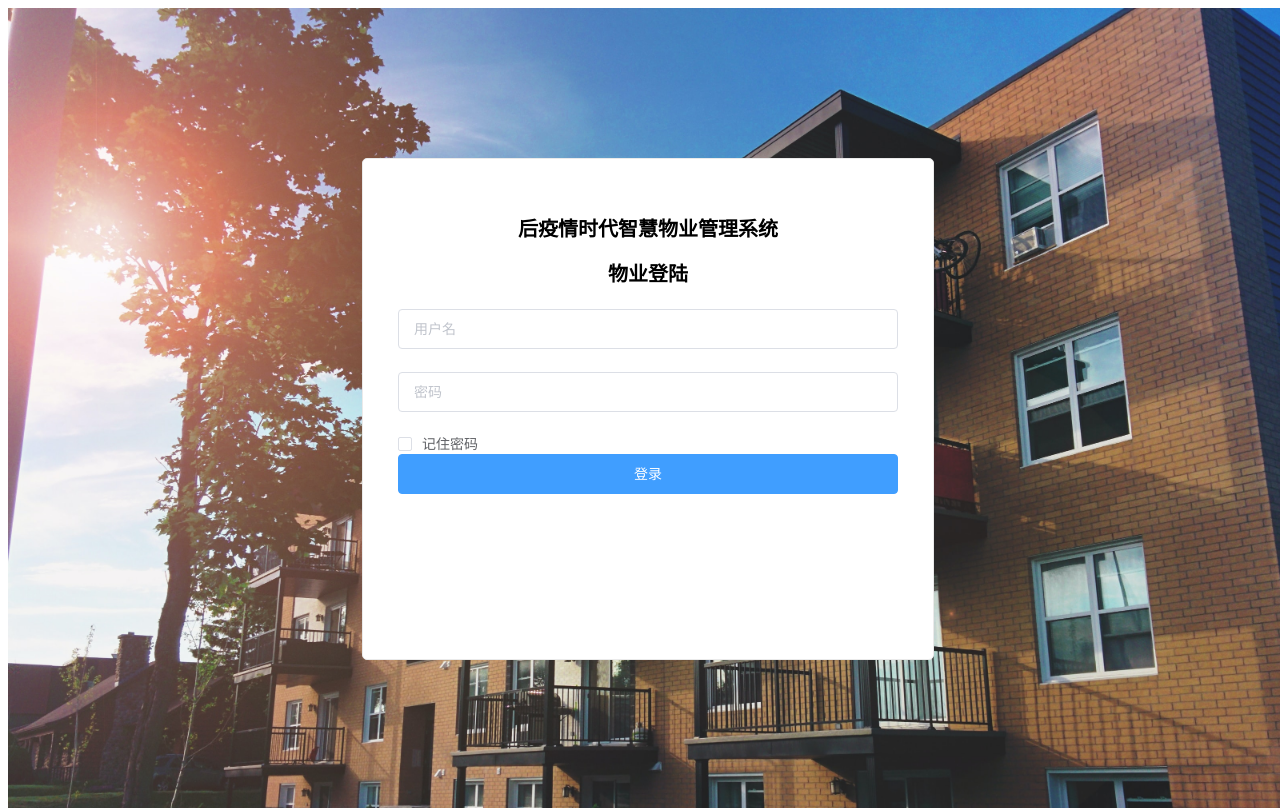
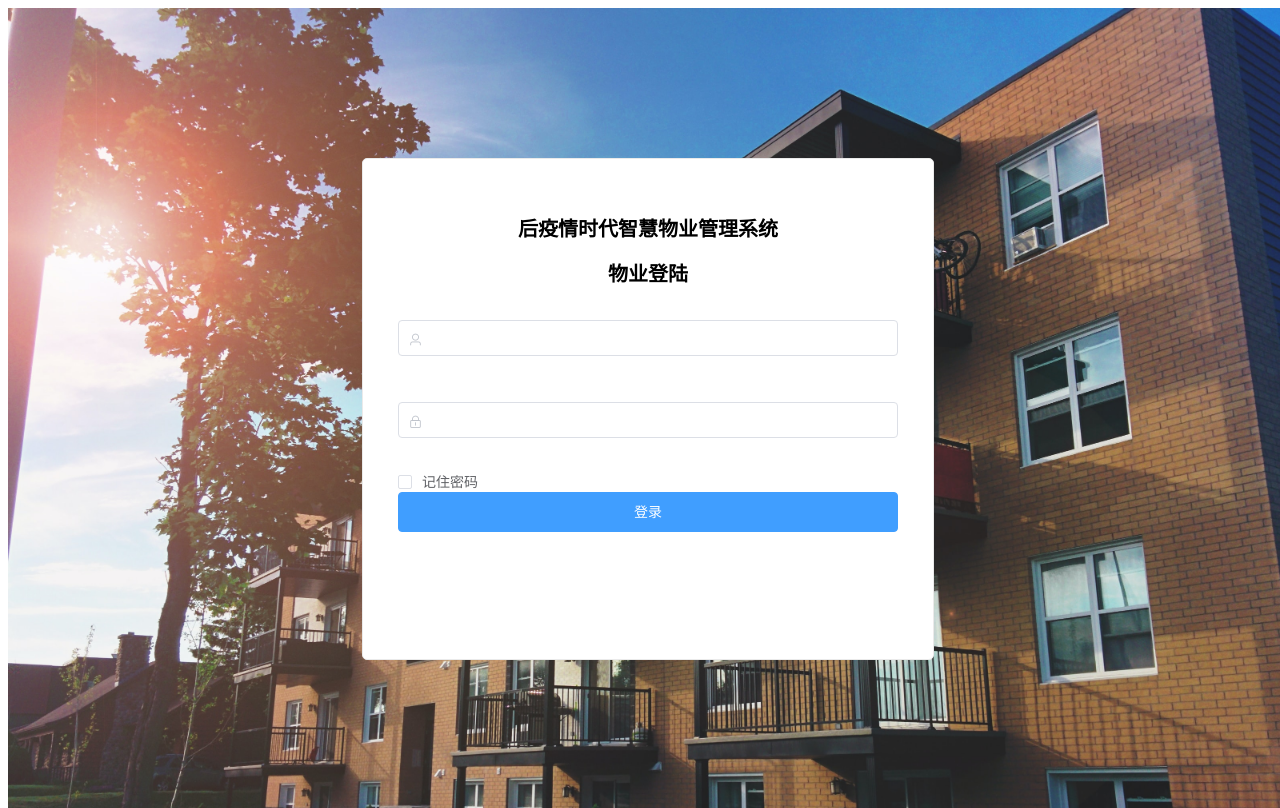
Before and after one commit to Reece-Lu/propertymanagement-graduationproject, a Vue app: page /#/login in a window 1280 px wide. Built offline with nearby package versions, Linux system fonts and the light colour scheme.

Commit message:
实现了物业角色的登陆功能

```diff
--- a/package.json
+++ b/package.json
@@ -20,6 +20,7 @@
     "@vue/cli-plugin-router": "~4.5.0",
     "@vue/cli-plugin-vuex": "~4.5.0",
     "@vue/cli-service": "~4.5.0",
+    "axios": "^0.26.0",
     "babel-eslint": "^10.1.0",
     "eslint": "^6.7.2",
     "eslint-plugin-vue": "^6.2.2",
--- /dev/null
+++ b/src/api/Login.js
@@ -0,0 +1,6 @@
+import request from "@/utils/request";
+/*登录*/
+
+export function login(data){
+    return request.post('/pms/login', data)
+}
--- a/src/components/defaultViews/Aside.vue
+++ b/src/components/defaultViews/Aside.vue
@@ -24,17 +24,17 @@
       <span slot="title">隔离助手</span>
     </el-menu-item>
     <el-menu-item index="6"  disabled>
-      <span slot="title">宠物档案</span>
+      <span slot="title">宠物寄养</span>
     </el-menu-item>
     <el-menu-item index="7"  disabled>
-      <span slot="title">小区挪车</span>
+      <span slot="title">车位管理</span>
     </el-menu-item>
     <el-menu-item index="8"  disabled>
       <span slot="title">装修登记</span>
     </el-menu-item>
-    <el-menu-item index="9"  disabled>
-      <span slot="title">代驾</span>
-    </el-menu-item>
+<!--    <el-menu-item index="9"  disabled>-->
+<!--      <span slot="title">代驾</span>-->
+<!--    </el-menu-item>-->
   </el-menu>
 </template>
 
--- a/src/main.js
+++ b/src/main.js
@@ -4,12 +4,14 @@ import router from './router'
 import store from './store'
 import ElementUI from 'element-ui';
 import 'element-ui/lib/theme-chalk/index.css';
-
+import request from "@/utils/request";
+import axios from 'axios'
+Vue.prototype.$http = axios
 Vue.config.productionTip = false
 Vue.use(ElementUI);
+Vue.prototype.request=request;
 
 new Vue({
-  el: '#app',
   router,
   store,
   render: h => h(App)
--- a/src/router/index.js
+++ b/src/router/index.js
@@ -8,7 +8,7 @@ Vue.use(VueRouter)
 
 const routes = [
   {
-    path: '/',
+    path: '/home',
     name: 'Home',
     component: Home,
     children:[
--- a/src/store/index.js
+++ b/src/store/index.js
@@ -5,8 +5,12 @@ Vue.use(Vuex)
 
 export default new Vuex.Store({
   state: {
+    test:''
   },
   mutations: {
+    changeTest(state,test){
+      state.test=test
+    }
   },
   actions: {
   },
--- /dev/null
+++ b/src/utils/request.js
@@ -0,0 +1,54 @@
+import $axios from 'axios'
+import {Message} from "element-ui"
+
+
+// 请求拦截部分
+const axios = $axios.create({
+    // 请求超时时间
+    timeout: 10000, // 跨域是否携带 cookies 信息
+    widthCredentials: true, // 请求头 一般是 json 格式 如果某些单独的接口需要别的格式的话 例如 formData 格式的 单独处理
+    headers: {
+        "Content-Type": "application/json;charset=utf-8"
+    }
+})
+//axios请求拦截
+axios.interceptors.response.use(response => {
+    //统一处理返回信息
+    const res = response.data
+    /*接口规则 code为0代表成功，失败则展示失败原因*/
+    if (res.code === '200') {
+        return Promise.resolve(res.data)
+    } else {
+        Message.error(res.msg)
+        return Promise.reject(res.msg)
+    }
+}, error => {
+    Message.error(error)
+    return Promise.reject(error)
+})
+
+export default {
+    get(url, data = {}) {
+        return axios({
+            url: url, method: 'get', params: data,
+        })
+    },
+
+    post(url, data = {}) {
+        return axios({
+            url: url, method: 'post', data: data,
+        })
+    },
+
+    put(url, data = {}) {
+        return axios({
+            url: url, method: 'put', data: data,
+        })
+    },
+
+    delete(url, data = {}) {
+        return axios({
+            url: url, method: 'delete', data: data,
+        })
+    }
+}
--- a/src/views/Login.vue
+++ b/src/views/Login.vue
@@ -4,19 +4,33 @@
         <div class="emptyBox"></div>
         <el-form status-icon label-position="left"
                  label-width="0px"
-                 class="demo-ruleForm login-page">
+                 class="demo-ruleForm login-page"
+                 :model="user"
+                 :rules="rules"
+                 ref="userForm">
           <h3 class="title">后疫情时代智慧物业管理系统</h3>
           <h3 class="title">物业登陆</h3>
-          <el-form-item prop="username">
-            <el-input placeholder="用户名"></el-input>
+          <el-form-item prop="userName">
+            <el-input
+                size="medium"
+                style="margin: 10px 0"
+                prefix-icon="el-icon-user"
+                v-model="user.userName"
+            ></el-input>
           </el-form-item>
           <el-form-item prop="password">
-            <el-input placeholder="密码"
+            <el-input
+                size="medium"
+                style="margin: 10px 0"
+                prefix-icon="el-icon-lock"
+                show-password
+                v-model="user.password"
             ></el-input>
           </el-form-item>
+
           <el-checkbox>记住密码</el-checkbox>
           <el-form-item style="width:100%;">
-            <el-button type="primary" style="width:100%;" @click="handleLogin">登录</el-button>
+            <el-button type="primary"  autocomplete="off" style="width:100%;" @click="handleLogin">登录</el-button>
           </el-form-item>
         </el-form>
       </div>
@@ -24,16 +38,47 @@
 </template>
 
 <script>
-import router from "@/router";
+
+import {login} from "@/api/Login";
+
 export default {
   name: 'Login',
- methods:{
-   handleLogin(){
-     localStorage.setItem('isLogin','1');
-     router.push({path:'/'})
+  data(){
+    return{
+      user: {
+        userName:'',
+        password:''
+      },
+      rules: {
+        userName: [
+          { required: true, message: "请输入用户名", trigger: "blur" },
+          { min: 3, max: 10, message: "长度在 3 到 5 个字符", trigger: "blur" },
+        ],
+        password: [
+          { required: true, message: "请输入密码", trigger: "blur" },
+          {
+            min: 1,
+            max: 20,
+            message: "长度在 1 到 20 个字符",
+            trigger: "blur",
+          },
+        ],
+      }
+    }
+  },
+ methods: {
+   handleLogin() {
+     login(this.user).then(res=>{
+       console.log(res)
+       localStorage.setItem('isLogin','1');
+       this.$router.push('/home')
+       this.$store.commit('changeTest',this.user.userName)
+       console.log(this.$store.state.test)
+     }).catch(()=>{
+       this.$message.error("登陆失败")
+     })
    }
  }
-
 }
 </script>
 
--- a/src/views/adminViews/ReportAndRepair.vue
+++ b/src/views/adminViews/ReportAndRepair.vue
@@ -53,6 +53,8 @@
 </template>
 
 <script>
+//import request from "@/utils/request";
+
 export default {
   name: "ReportAndRepair",
   data(){
@@ -80,11 +82,7 @@ export default {
       this.load()
     },
     load(){
-      fetch("http://localhost:9090/user/page?pageNum="+this.pageNum+"&pageSize="+this.pageSize+"&username="+this.username).then(res=>res.json()).then(res=>{
-        console.log(res)
-        this.tableData=res.data
-        this.total=res.total
-      })
+
     }
   }
 }
--- /dev/null
+++ b/vue.config.js
@@ -0,0 +1,14 @@
+// vue.config.js
+module.exports = {
+    devServer: {
+        proxy: {
+            '/pms': {
+                target: 'http://localhost:9090',
+                changeOrigin: true,
+                pathRewrite: {
+                    '/pms': '/pms'
+                }
+            }
+        }
+    }
+}
```
Also changed, not shown: 1 other file (tests, documents, lock files or other folders).
